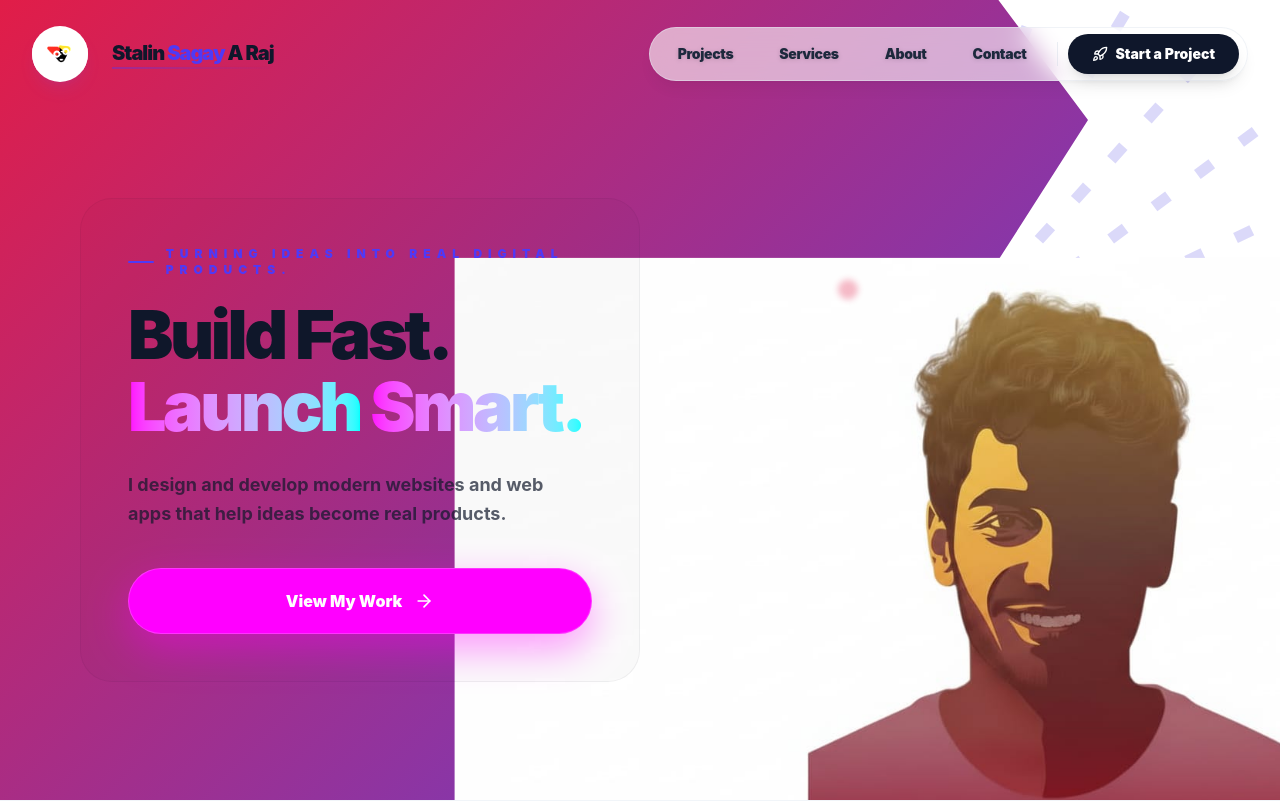
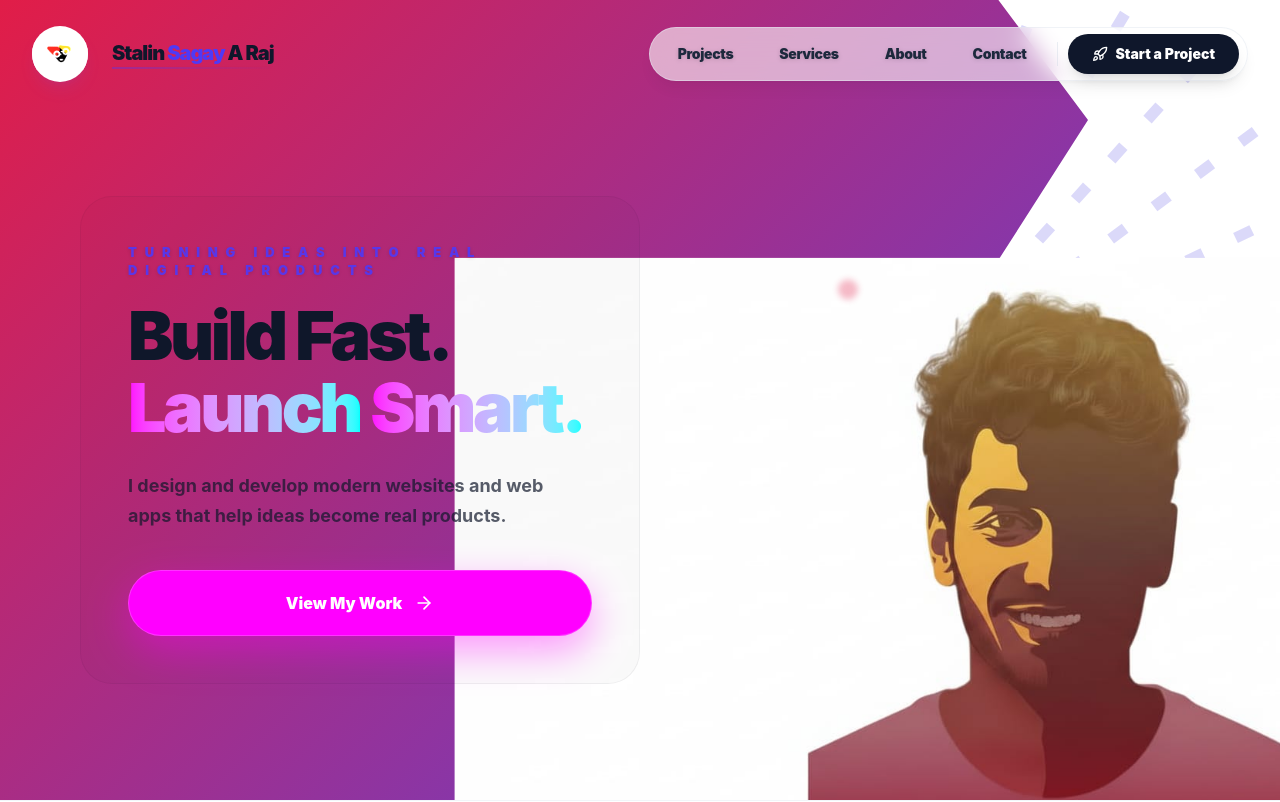
Before and after one commit to stalinSaga04/portfolio, a React (Vite) app: page / in a window 1280 px wide. Shown: the top 802 px of the page. Built offline with nearby package versions, Linux system fonts and the light colour scheme.

Commit message:
feat: enhance hero sub-headline clarity and remove leading dash (Round 50)

```diff
--- a/src/components/Hero.jsx
+++ b/src/components/Hero.jsx
@@ -210,11 +210,10 @@ const Hero = () => {
                         <motion.div
                             initial={{ opacity: 0, x: -20 }}
                             animate={{ opacity: 1, x: 0 }}
-                            className="relative flex items-center gap-3 mb-6"
+                            className="relative flex items-center mb-6"
                         >
-                            <div className="w-8 h-[2px] bg-indigo-600 rounded-full" />
-                            <span className="text-[10px] sm:text-xs font-black uppercase tracking-[0.5em] text-indigo-100 lg:text-indigo-600 dark:text-indigo-400">
-                                Turning ideas into real digital products.
+                            <span className="text-xs sm:text-[13px] font-black uppercase tracking-[0.6em] text-indigo-600/90 dark:text-indigo-400 drop-shadow-sm">
+                                Turning ideas into real digital products
                             </span>
                         </motion.div>
 
```
